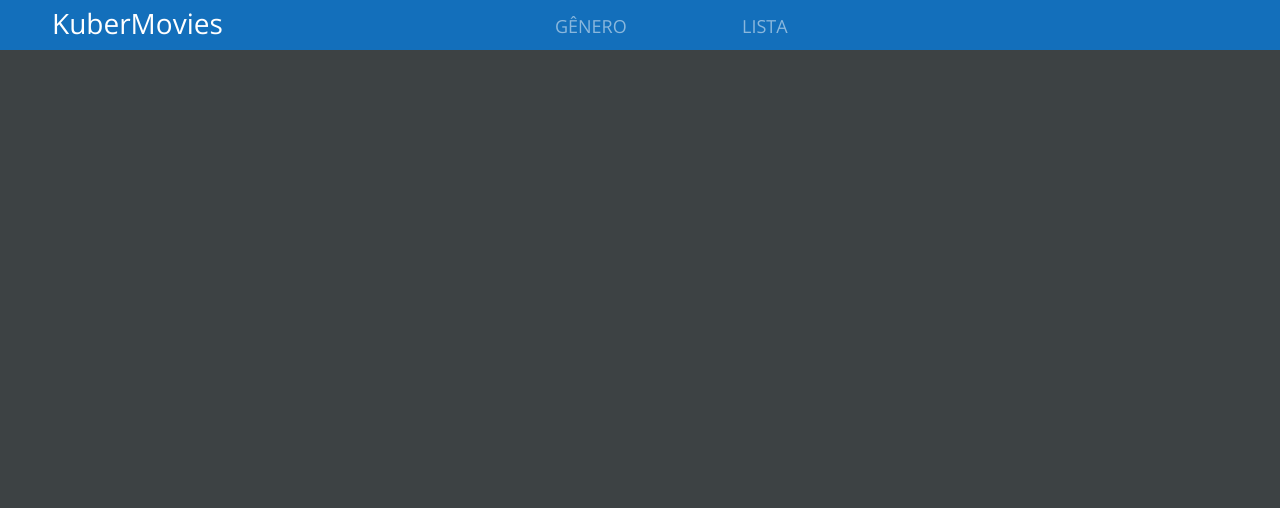
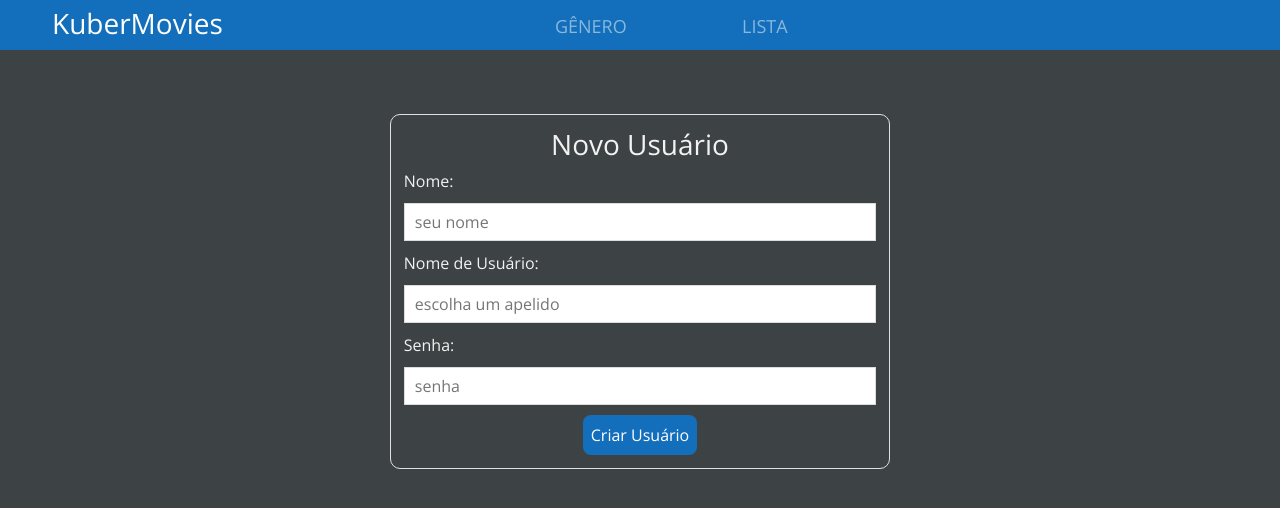
Before and after one commit to luigim1998/Movie_recommendation_system, a React (Create React App) app in the folder kuber-movies/: page /create in a window 1280 px wide. Shown: the top 508 px of the page. Built offline with nearby package versions, Linux system fonts and the light colour scheme.

Commit message:
login and create user

```diff
--- a/kuber-movies/src/Routes.tsx
+++ b/kuber-movies/src/Routes.tsx
@@ -4,6 +4,7 @@ import Gender from "./pages/Gender";
 import List from "./pages/List";
 import MovieDetails from "./pages/List/components/MovieDetails";
 import Login from "./pages/Login";
+import Create from "./pages/Create";
 
 const Routes = () => {
     return (
@@ -12,6 +13,9 @@ const Routes = () => {
             <Switch>
                 <Route exact path="/">
                     <Login />
+                </Route>
+                <Route path="/create" exact>
+                    <Create />
                 </Route>
                 <Route path="/genres" exact>
                     <Gender />
--- /dev/null
+++ b/kuber-movies/src/pages/Create/index.tsx
@@ -0,0 +1,36 @@
+import './styles.scss';
+
+const Create = () => {
+    return (
+        <div className="create">
+            <h3>Novo Usuário</h3>
+            <form>
+                <label>Nome:</label>
+                <input
+                    type="text"
+                    placeholder="seu nome"
+                />
+                <label>Nome de Usuário:</label>
+                <input
+                    type="text"
+                    placeholder="escolha um apelido"
+                />
+                <label>Senha:</label>
+                <input
+                    type="text"
+                    placeholder="senha"
+                />
+                <button
+                    type="submit"
+                    value="Enviar"
+                    // onClick={(e) =>
+                    // handleSubmit(e)}
+                    >
+                    Criar Usuário
+                </button>
+            </form>
+        </div>
+    );
+}
+
+export default Create;
--- /dev/null
+++ b/kuber-movies/src/pages/Create/styles.scss
@@ -0,0 +1,34 @@
+.create {
+    max-width: 500px;
+    margin: 5% auto;
+    padding: 1%;
+    text-align: center;
+    border: 1px solid #E1E1E1;
+    border-radius: 10px;
+}
+
+.create label{
+    text-align: left;
+    display: block;
+}
+
+.create input {
+    width: 100%;
+    padding: 6px 10px;
+    margin: 10px 0;
+    border: 1px solid #ddd;
+    box-sizing: border-box;
+    display: block;
+}
+
+.create button {
+    border: 0;
+    padding: 8px;
+    border-radius: 8px;
+    cursor: pointer;
+    background-color: #136fbb;
+    color: #FFF;
+    &:hover {
+        font-weight: bold;
+    }
+}
--- a/kuber-movies/src/pages/Login/index.tsx
+++ b/kuber-movies/src/pages/Login/index.tsx
@@ -1,6 +1,7 @@
 import React, { FormEvent, useState } from 'react';
-import { useHistory } from 'react-router-dom';
+import { useHistory, Link } from 'react-router-dom';
 import api from '../../api';
+import './styles.scss';
 
 const Login: React.FC = () => {
     const history = useHistory()
@@ -29,14 +30,34 @@ const Login: React.FC = () => {
         }
 
     return (
-        <form>
-            <label>
-            login
-            <input type="text" value={user} onChange={e => setUser(e.target.value)} />
-            </label>
+        <div className="login">
+            <h3>Login</h3>
+            <form>
+                <label>Usuário:</label>
+                <input
+                    type="text"
+                    value={user}
+                    placeholder="nome de usuário"
+                    onChange={e => setUser(e.target.value)}
+                />
+                <label>Senha:</label>
+                <input
+                    type="text"
+                    placeholder="senha"
+                //     value={user}
+                //     onChange={e => setUser(e.target.value)}
+                />
 
-            <button type="submit" value="Enviar" onClick={(e) => handleSubmit(e)}>Entrar</button>
-        </form>
+                <button
+                    type="submit"
+                    value="Enviar"
+                    onClick={(e) =>
+                    handleSubmit(e)}>
+                    Entrar
+                </button>
+            </form>
+            <Link to="/create" className="create-user">criar usuário</Link>
+        </div>
     );
 }
 
--- /dev/null
+++ b/kuber-movies/src/pages/Login/styles.scss
@@ -0,0 +1,46 @@
+.login {
+    max-width: 500px;
+    margin: 5% auto;
+    padding: 1%;
+    text-align: center;
+    border: 1px solid #E1E1E1;
+    border-radius: 10px;
+}
+.login form{
+    padding-bottom: 5px;
+}
+.login label{
+    text-align: left;
+    display: block;
+}
+
+.login input {
+    width: 100%;
+    padding: 6px 10px;
+    margin: 10px 0;
+    border: 1px solid #ddd;
+    box-sizing: border-box;
+    display: block;
+}
+
+.login button {
+    border: 0;
+    padding: 8px;
+    border-radius: 8px;
+    cursor: pointer;
+    background-color: #136fbb;
+    color: #FFF;
+    &:hover {
+        font-weight: bold;
+    }
+}
+
+.create-user {
+    //text-decoration: none;
+    color: #FFF;
+    &:hover {
+        text-decoration: underline;
+        color: #FFF;
+        font-weight: bold;
+    }
+}
```
Also changed, not shown: 2 other files (tests, documents, lock files or other folders).
